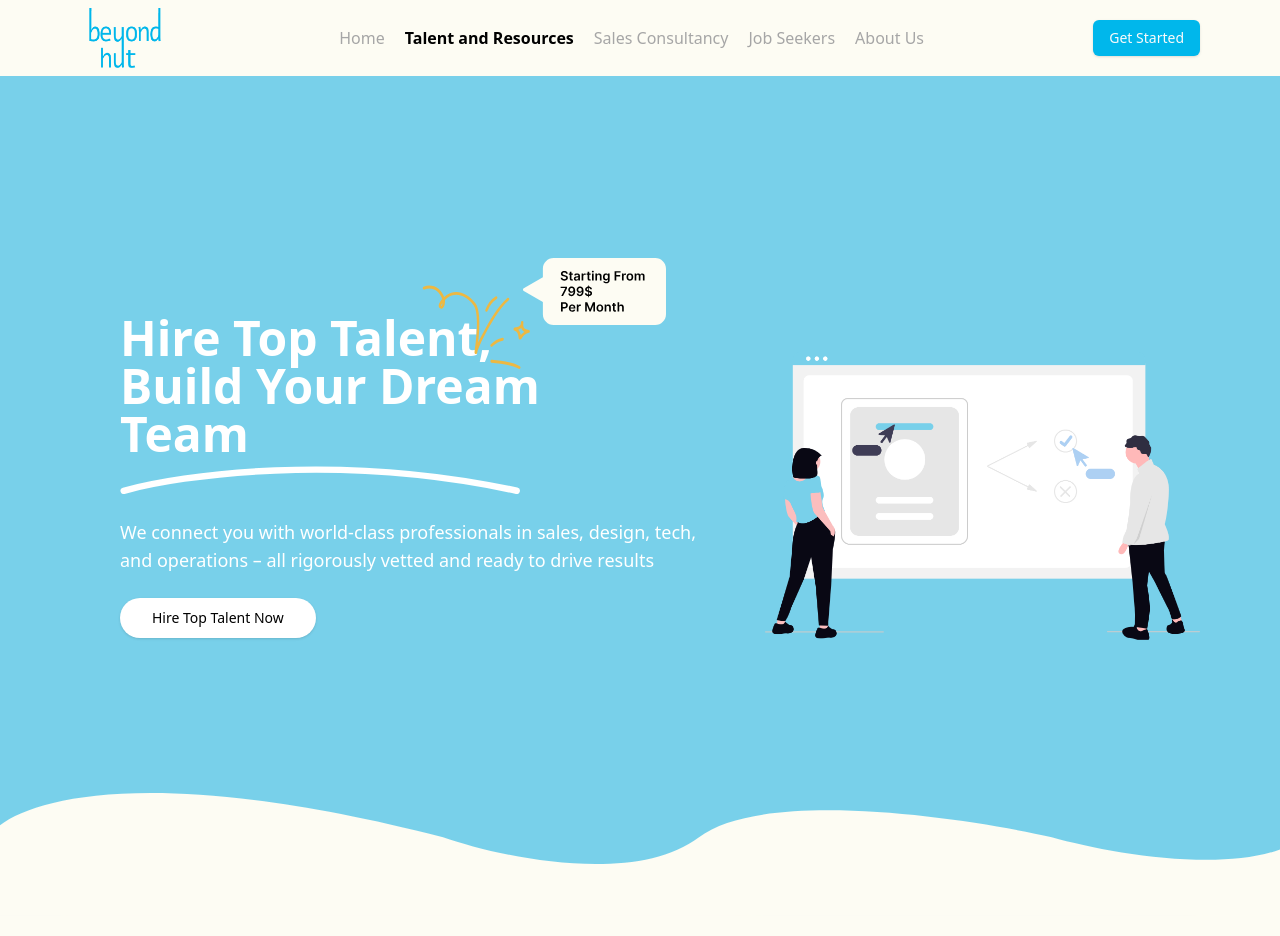
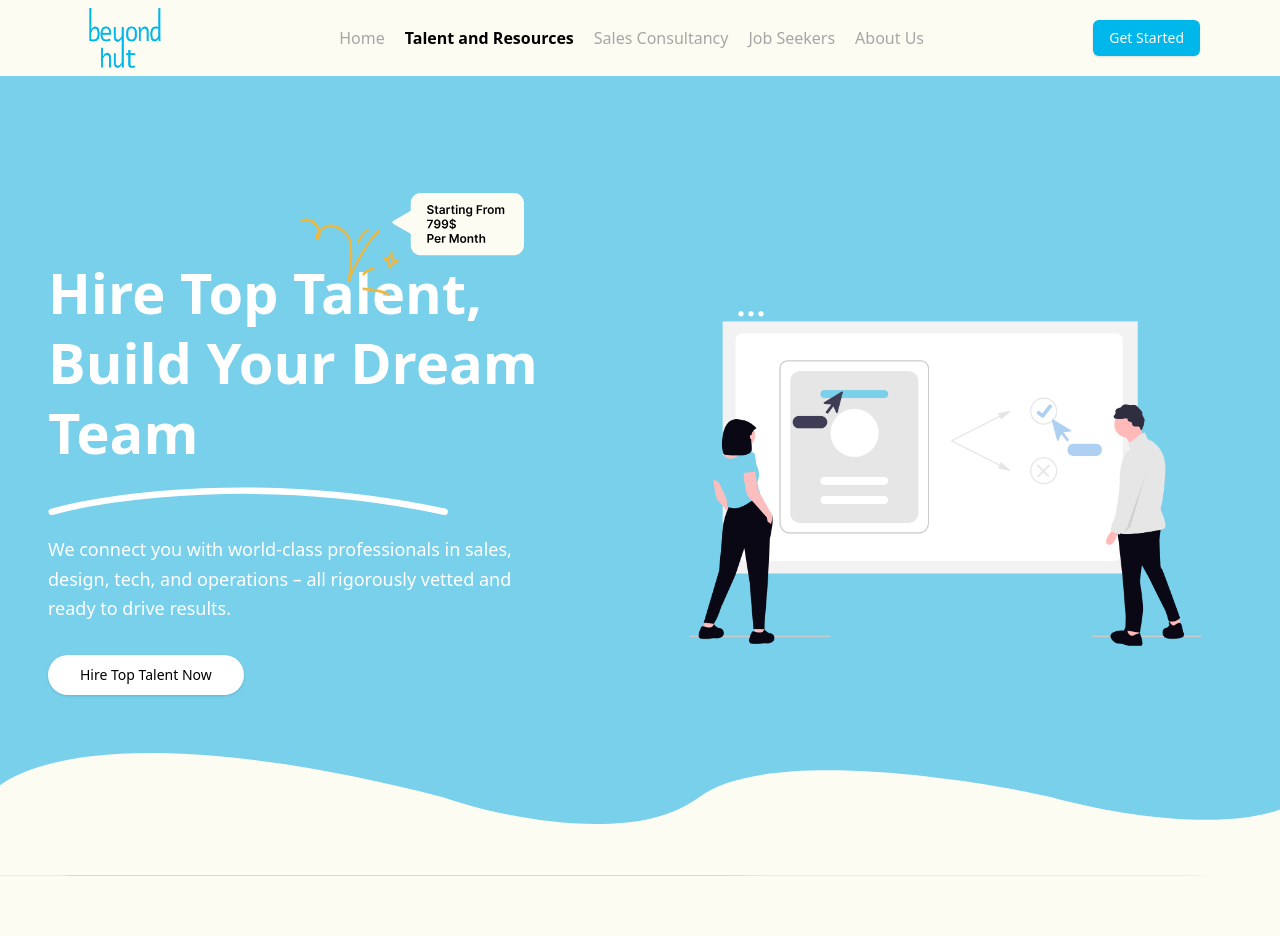
Before and after one commit to Saith-Ahmad/webwork, a Next.js app: page /talent-outsourcing in a window 1280 px wide. Shown: the top 936 px of the page. Built offline with nearby package versions, Linux system fonts and the light colour scheme.

Commit message:
Talent page sizing

```diff
--- a/components/pages/TalentOutsourcing/ChooseUs.tsx
+++ b/components/pages/TalentOutsourcing/ChooseUs.tsx
@@ -29,7 +29,7 @@ const WhyChooseUs = () => {
                     <div className='bg-[#FDFAF1] p-4 flex justify-center flex-col items-center rounded-lg min-w-[250px] max-w-[350px] transform-scale-shadow h-[240px]'>
                         <Image src={'/assets/chooseicon2.png'} alt='icon' width={150} height={150} />
                         <p className='text-black text-base font-semibold text-center mt-3'>
-                            Fast & efficient end to end hiring process
+                            Fast and efficient end-to-end hiring process
                         </p>
                     </div>
                     {/* Card 3 */}
--- a/components/pages/TalentOutsourcing/Hero.tsx
+++ b/components/pages/TalentOutsourcing/Hero.tsx
@@ -8,40 +8,42 @@ import React from 'react'
 
 function TalentOutsourcingHero() {
     return (
-        <div className='relative min-h-[100vh] bg-[#78D0EA] flex items-center justify-between pt-10 md:pt-0'>
-            <div className='container space-y-10 flex flex-col md:flex-row justify-between items-center'>
+        <div className='relative min-h-screen bg-[#78D0EA] flex items-center overflow-hidden'>
+            <div className='container grid md:grid-cols-2 items-center gap-10 px-6 md:px-12'>
 
                 {/* Left Side Content */}
-                <div className='md:p-10 p-3 flex flex-col gap-2 relative'>
+                <div className='relative flex flex-col gap-5'>
                     <FadeInLeft duration={1} distance={70} once={false}>
-                        <h1 className='text-4xl md:text-5xl font-bold text-white max-w-[450px] relative'>
+                        <h1 className='text-[clamp(2rem,5vw,3.5rem)] font-bold text-white max-w-[600px] leading-tight relative'>
                             Hire Top Talent, <br /> Build Your Dream Team
-                            {/* Adjusted Yellow Vector Position */}
-                            <div className='absolute -top-14 -right-16 md:-top-18 md:-right-24'>
+                            {/* Yellow Vector */}
+                            <div className='absolute top-[-2rem] right-[2rem] md:top-[-3rem] md:right-[4rem] lg:top-[-4rem] lg:right-[6rem]'>
                             <Image
                                 src='/assets/Group%2048095464.svg'
                                 alt='Yellow Decorative Vector'
                                 width={250}
                                 height={250}
+                                className='w-[18vw] max-w-[200px] lg:max-w-[250px]'
                             />
                         </div>
+
                         </h1>
                     </FadeInLeft>
 
                     {/* Underline SVG */}
-                    <div className='max-w-[500px]'>
+                    <div className='w-[90%] max-w-[400px]'>
                         <FadeInBottom once={false} duration={0.9}>
-                            <Image alt='Remote Talent Acquisition' src={'/assets/line.svg'} width={400} height={10} />
+                            <Image alt='Underline Decoration' src={'/assets/line.svg'} width={400} height={10} className='w-full' />
                         </FadeInBottom>
                     </div>
 
-                    <p className='text-white font-medium text-lg mt-4'>
-                        We connect you with world-class professionals in sales, design, tech, and operations – all rigorously vetted and ready to drive results
+                    <p className='text-white text-lg leading-relaxed max-w-[500px]'>
+                        We connect you with world-class professionals in sales, design, tech, and operations – all rigorously vetted and ready to drive results.
                     </p>
 
                     <FadeInBottom once={false} duration={0.5}>
                         <Link href={'/get-started'}>
-                            <Button className='self-start mt-4 bg-white text-black rounded-full hover:bg-black hover:text-white' size={'lg'}>
+                            <Button className='self-start mt-3 bg-white text-black rounded-full hover:bg-black hover:text-white' size={'lg'}>
                                 Hire Top Talent Now
                             </Button>
                         </Link>
@@ -49,16 +51,22 @@ function TalentOutsourcingHero() {
                 </div>
 
                 {/* Right Side Illustration */}
-                <div className='md:max-w-[40%] relative'>
+                <div className='w-full max-w-lg mx-auto relative'>
                     <FadeInRight once={false} duration={1}>
-                        <Image alt='Remote Talent Acquisition' src={'/assets/talentoutsourcehero.png'} width={800} height={600} />
+                        <Image
+                            alt='Remote Talent Acquisition'
+                            src={'/assets/talentoutsourcehero.png'}
+                            width={800}
+                            height={600}
+                            className='w-full h-auto'
+                        />
                     </FadeInRight>
+                </div>
             </div>
 
             {/* Background Shape */}
-                <div className='w-[100vw] absolute md:-bottom-10 -bottom-[5px] right-0'>
-                    <img src='/assets/shape_hero.svg' className=' w-[100vw]' />
-                </div>
+            <div className='absolute inset-x-0 bottom-0 w-full'>
+                <img src='/assets/shape_hero.svg' className='w-full object-cover' />
             </div>
         </div>
     )
```
Lines whose indentation alone changed are shown as unchanged.
